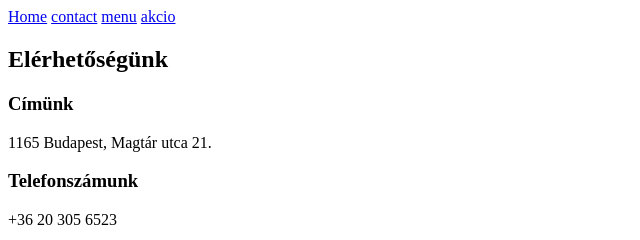
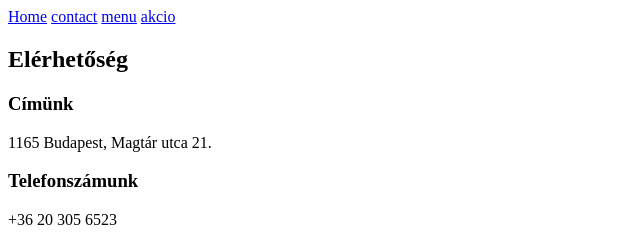
Before and after one commit to Ptkata/Ptkata.github.io, a plain HTML site: page contact.html in a window 1280 px wide. Shown: the top 240 px of the page, 0-640 px from the left. Drawn offline with Linux system fonts and the light colour scheme.

Commit message:
new messeage

```diff
--- a/contact.html
+++ b/contact.html
@@ -19,7 +19,7 @@
     <a href="/sale.html">akcio</a>
 
 
-    <h2>Elérhetőségünk</h2>
+    <h2>Elérhetőség</h2>
     <h3>Címünk</h3>
     <p>1165 Budapest, Magtár utca 21.</p>
     <h3>Telefonszámunk</h3>
```
Also changed, not shown: index.html (+1 -0 lines).
